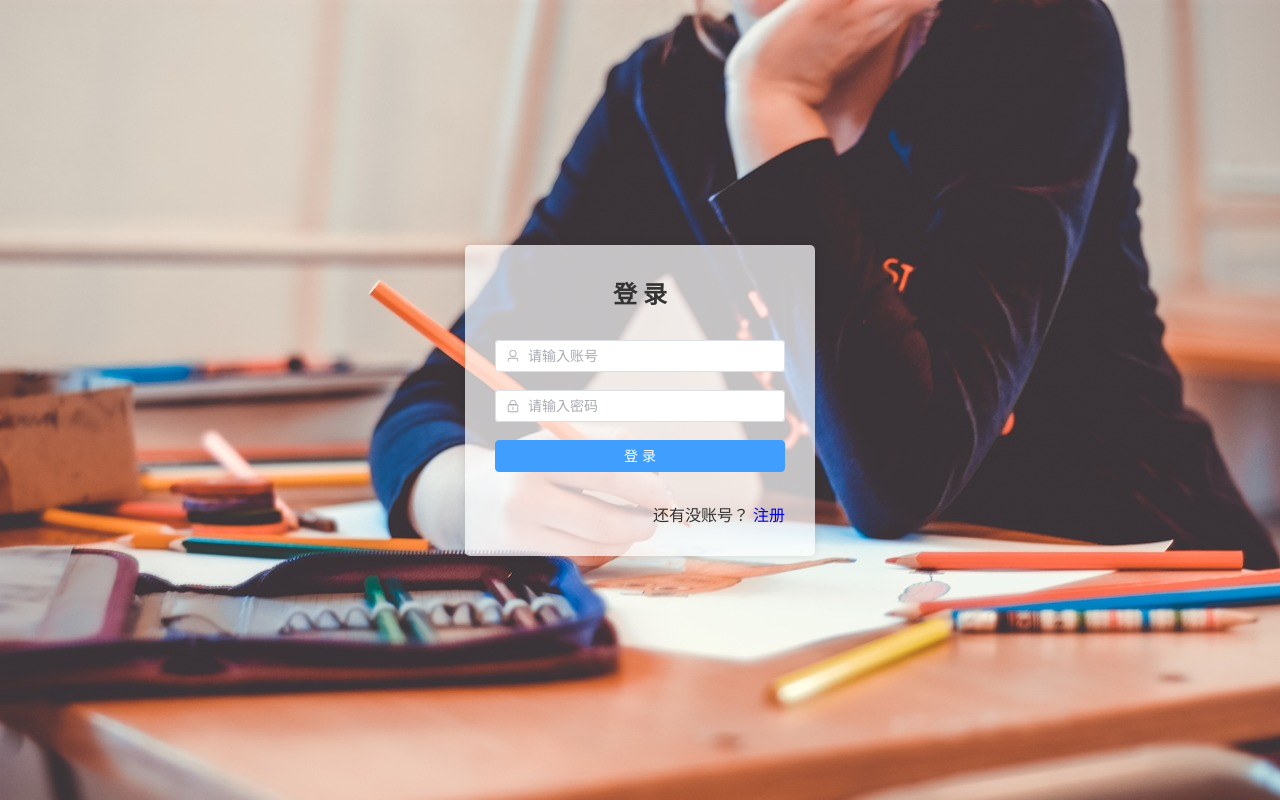
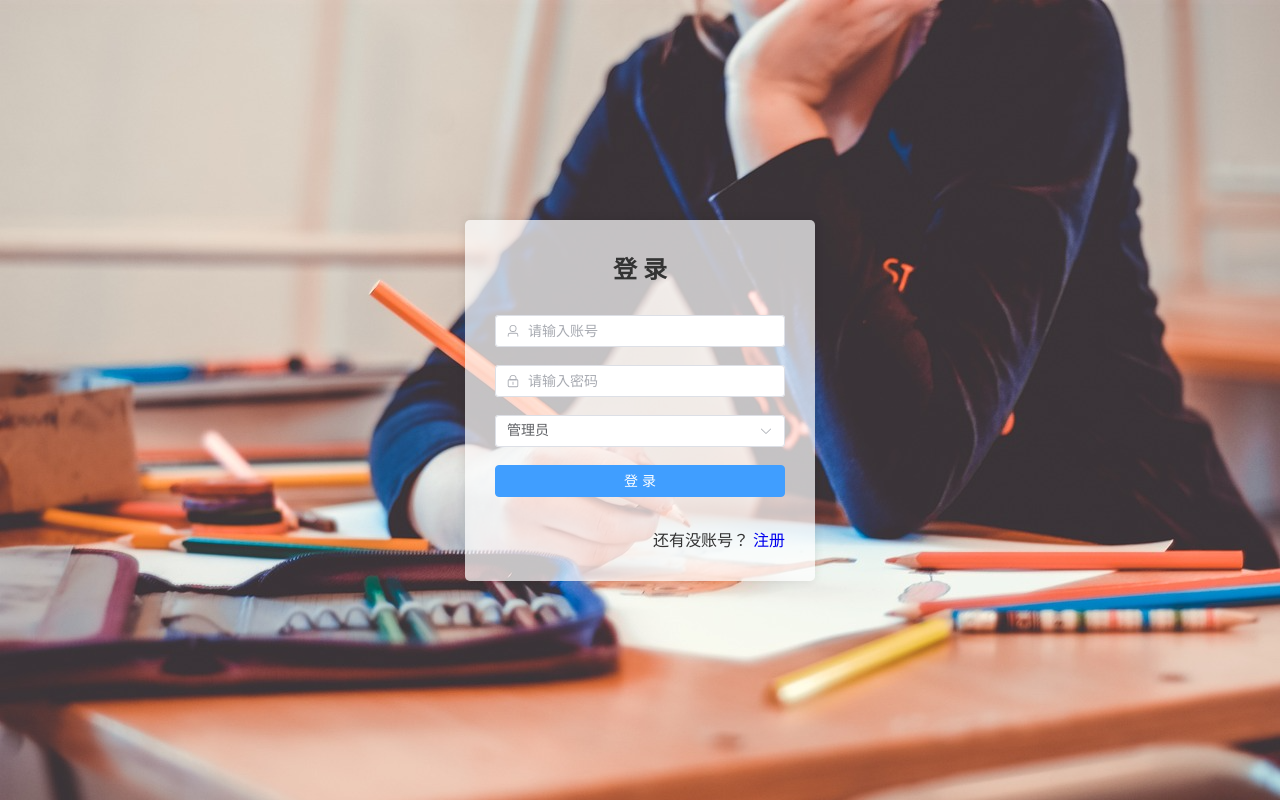
Before and after one commit to 1-on/vueproject_frontend, a Vue app: page /login in a window 1280 px wide. Built offline with nearby package versions, Linux system fonts and the light colour scheme.

Commit message:
开发学生登录功能

```diff
--- a/src/views/login.vue
+++ b/src/views/login.vue
@@ -9,6 +9,12 @@
           </el-form-item>
           <el-form-item prop="password">
             <el-input prefix-icon="Lock" show-password v-model="data.form.password" placeholder="请输入密码"/>
+          </el-form-item>
+          <el-form-item prop="role">
+            <el-select style="width: 100%;" v-model="data.form.role">
+              <el-option value="ADMIN" label="管理员"></el-option>
+              <el-option value="STUDENT" label="学生"></el-option>
+            </el-select>
           </el-form-item>
           <el-form-item>
             <el-button type="primary" style="width: 100%" @click="login">登 录</el-button>
@@ -30,7 +36,7 @@ import request from "@/utils/request";
 import router from "@/router";
 
 const data = reactive({
-  form: {}
+  form: {role: 'ADMIN'}
 })
 const formRef = ref()
 const login = () => {
```
